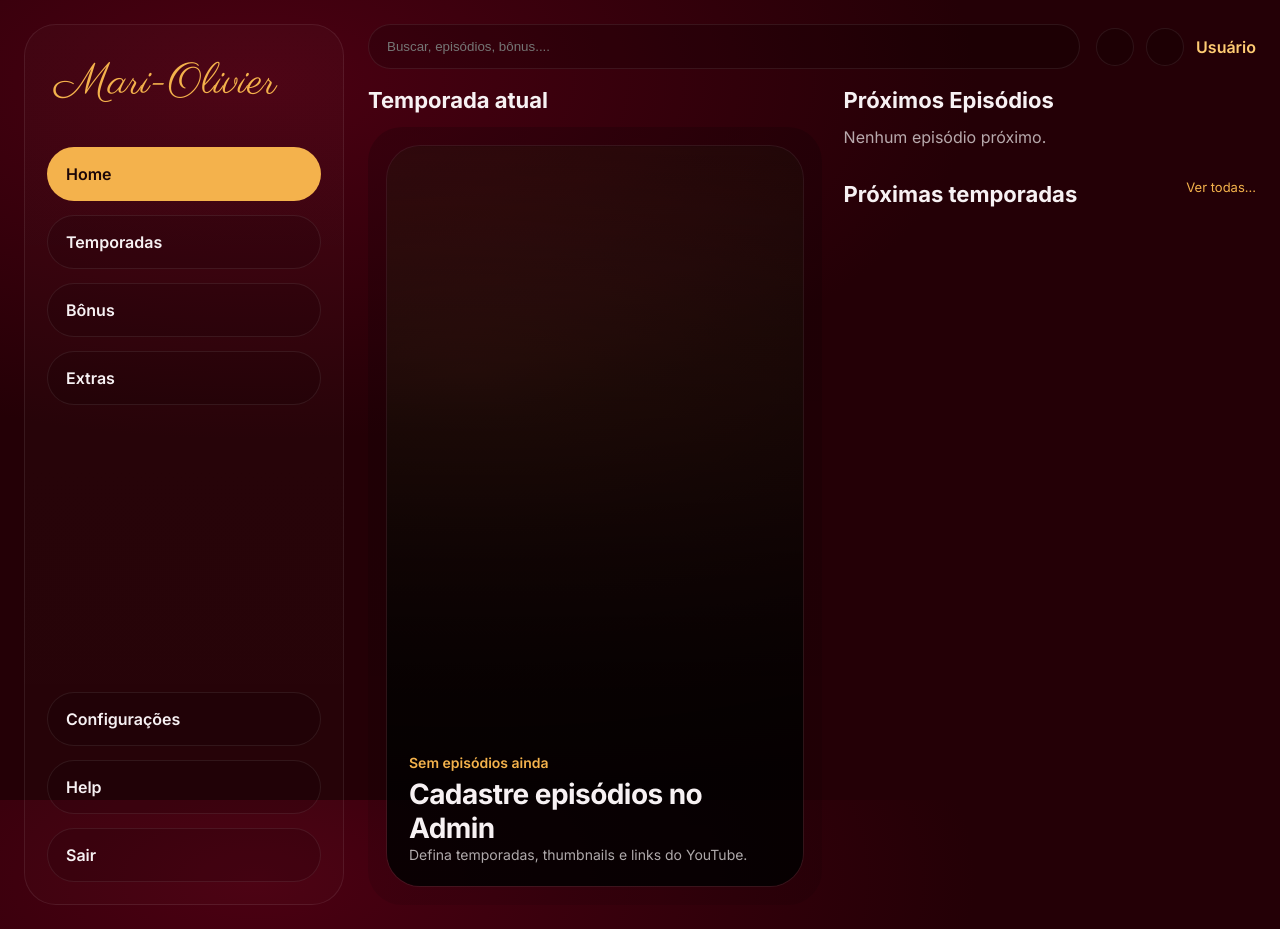
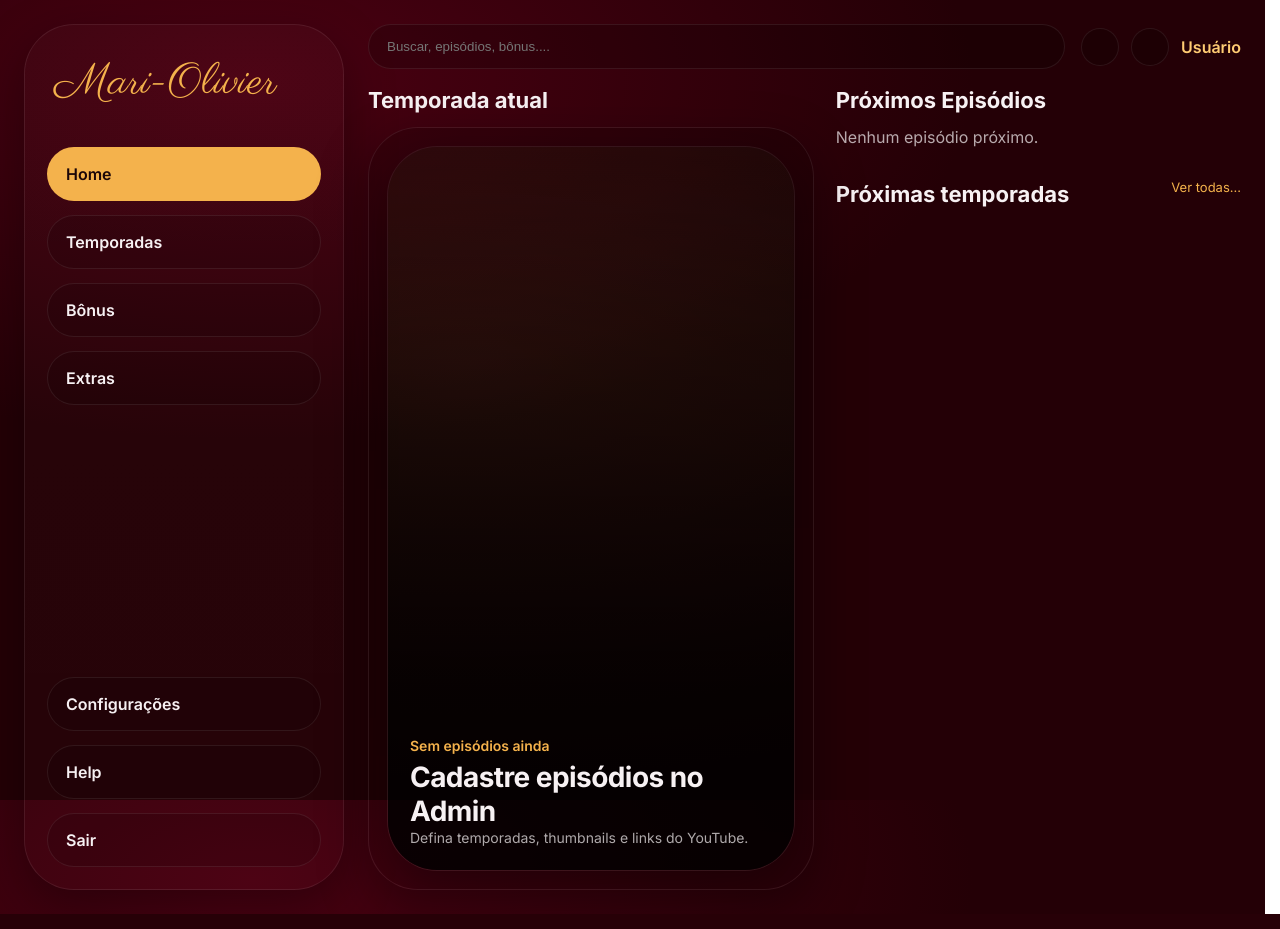
Before and after one commit to Hunter954/MariOlivier, a Flask app: page / in a window 1280 px wide. Run offline with Flask 3, Linux system fonts and the light colour scheme; the visitor is signed in with stand-in values (Sample User, id 1); data that the repository does not hold is empty.

Commit message:
Add files via upload

```diff
--- a/app/static/css/app.css
+++ b/app/static/css/app.css
@@ -8,12 +8,15 @@
   --muted:rgba(247,241,243,.7);
   --accent:#f4b24c; /* laranja */
   --accent2:#ffcc73;
-  --shadow:none;
-  --radius:28px;
+  --shadow:0 18px 50px rgba(0,0,0,.35);
+  --radius:50px;
 }
 
 *{box-sizing:border-box}
 html,body{height:100%}
+
+/* Mantém a largura estável entre páginas com/sem scrollbar (evita o menu “pular” de tamanho) */
+html{scrollbar-gutter: stable; overflow-y: scroll;}
 body{
   margin:0;
   font-family:Inter,system-ui,-apple-system,Segoe UI,Roboto,Arial,sans-serif;
@@ -44,7 +47,7 @@ a{color:inherit;text-decoration:none}
   width:320px;
   background: linear-gradient(180deg, rgba(255,255,255,.02), rgba(255,255,255,.01));
   border:1px solid var(--stroke);
-  border-radius:32px;
+  border-radius:50px;
   padding:22px;
   display:flex;
   flex-direction:column;
@@ -359,83 +362,3 @@ label{display:block;font-weight:700;font-size:13px;margin-bottom:8px}
   .grid-seasons{grid-template-columns: repeat(2, minmax(0, 1fr))}
   .grid-episodes{grid-template-columns:1fr}
 }
-
-
-/* --- UI fixes (single outline, softer radius, no dark halo) --- */
-.hero.card{
-  border:none;
-  box-shadow:none;
-}
-.hero{border-radius:34px;}
-.hero-story{
-  box-shadow:none;
-  border-radius:34px;
-  background: rgba(0,0,0,.10);
-}
-/* Season and episode cards: keep outline only on thumb */
-.card.season,
-.card.episode{
-  border:none;
-  box-shadow:none;
-}
-.card.season .thumb,
-.card.episode .thumb{
-  border:1px solid var(--stroke);
-}
-/* remove any inner halo on thumbs */
-.thumb,
-.hero-story{
-  outline: none;
-}
-
-/* Watch page: lock layout to viewport, no scroll */
-.watch-shell{
-  height:100vh;
-  overflow:hidden;
-}
-.watch-shell .main{
-  height:100%;
-  display:flex;
-  flex-direction:column;
-  min-height:0;
-}
-.watch-shell .page.watch-page{
-  flex:1;
-  min-height:0;
-  display:flex;
-  flex-direction:column;
-  overflow:hidden;
-}
-.watch-shell .sidebar{
-  width:300px;
-}
-.watch-shell .logo-script{
-  font-size:40px;
-}
-.watch-page .player-wrap{
-  flex:1;
-  min-height:0;
-  box-shadow:none;
-  border:1px solid var(--stroke);
-  border-radius:28px;
-  background: rgba(0,0,0,.10);
-}
-.watch-page .player-wrap.vertical{
-  width:min(520px, 100%);
-  margin: 18px auto 0;
-  height: clamp(520px, 72vh, 780px);
-}
-.watch-page .player-wrap.horizontal{
-  width:min(1180px, 100%);
-  margin: 18px auto 0;
-  height: clamp(420px, 62vh, 720px);
-}
-.watch-page .player-wrap.vertical,
-.watch-page .player-wrap.horizontal{
-  aspect-ratio:auto;
-}
-.watch-page .player-wrap iframe{
-  width:100%;
-  height:100%;
-  border-radius: inherit;
-}
```
